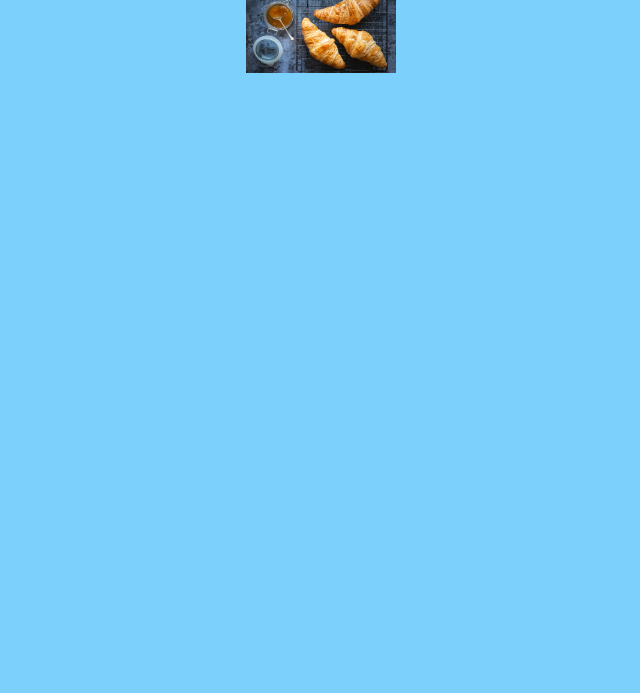
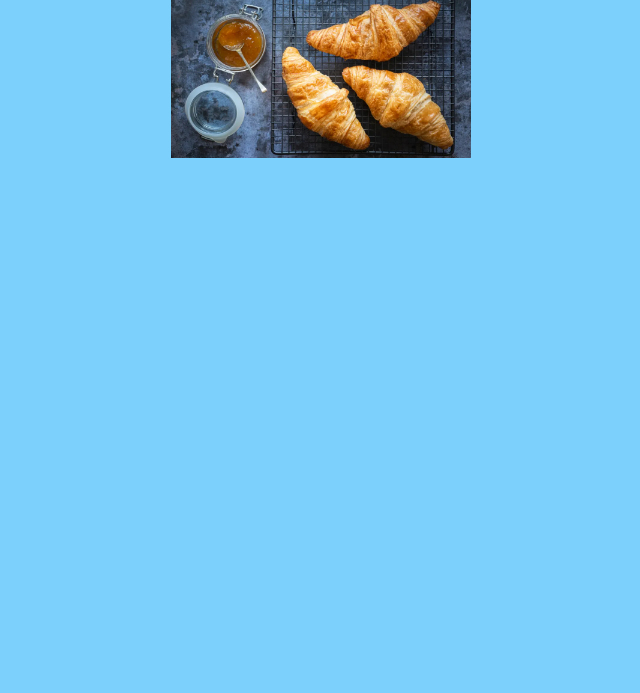
Before and after one commit to MahinParto/Croissant, a plain HTML site: page photo.html in a window 1280 px wide. Shown: the part 107-800 px from the top of the page, without its empty margins (319-959 px from the left). Drawn offline with nearby package versions, Linux system fonts and the light colour scheme.

Commit message:
Update style.css

```diff
--- a/css/style.css
+++ b/css/style.css
@@ -3,6 +3,6 @@ body {
   text-align: center;
 }
 .photo {
-  max-width: 150px;
-  max-height: 150px;
+  max-width: 300px;
+  max-height: 300px;
 }
```
